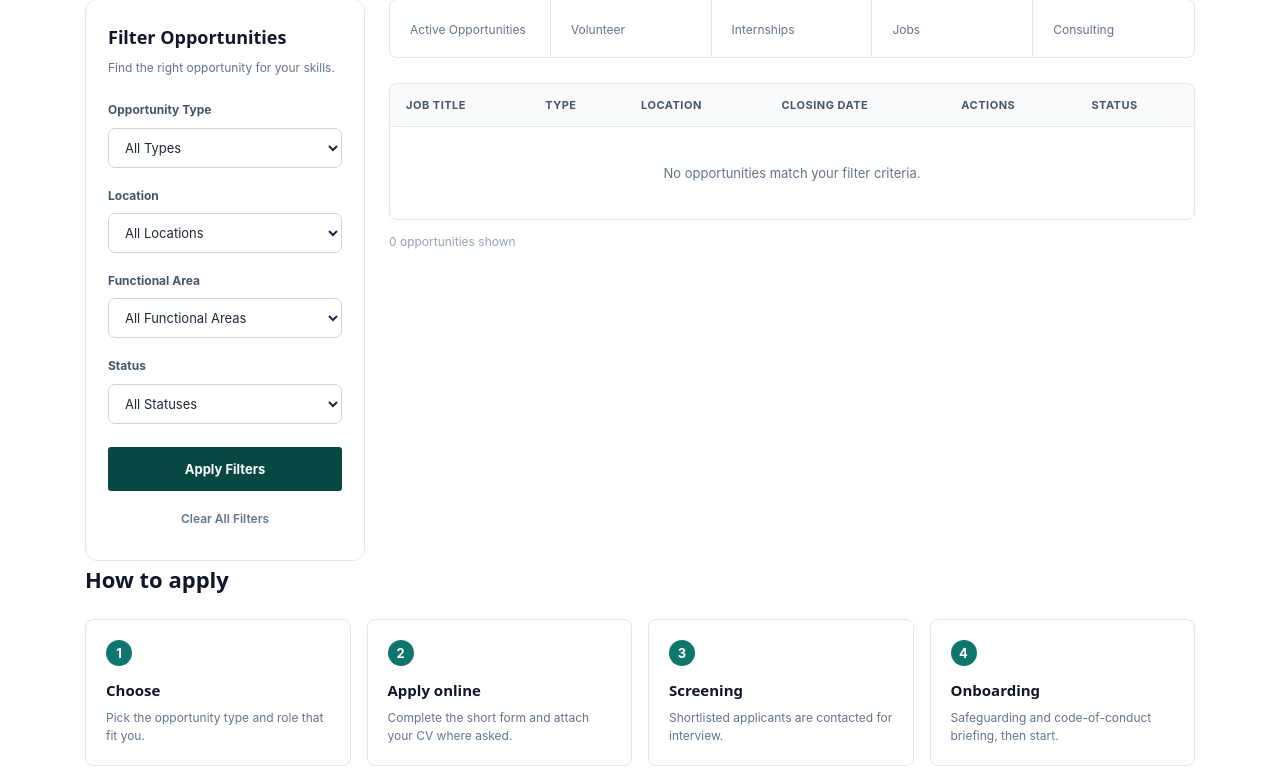
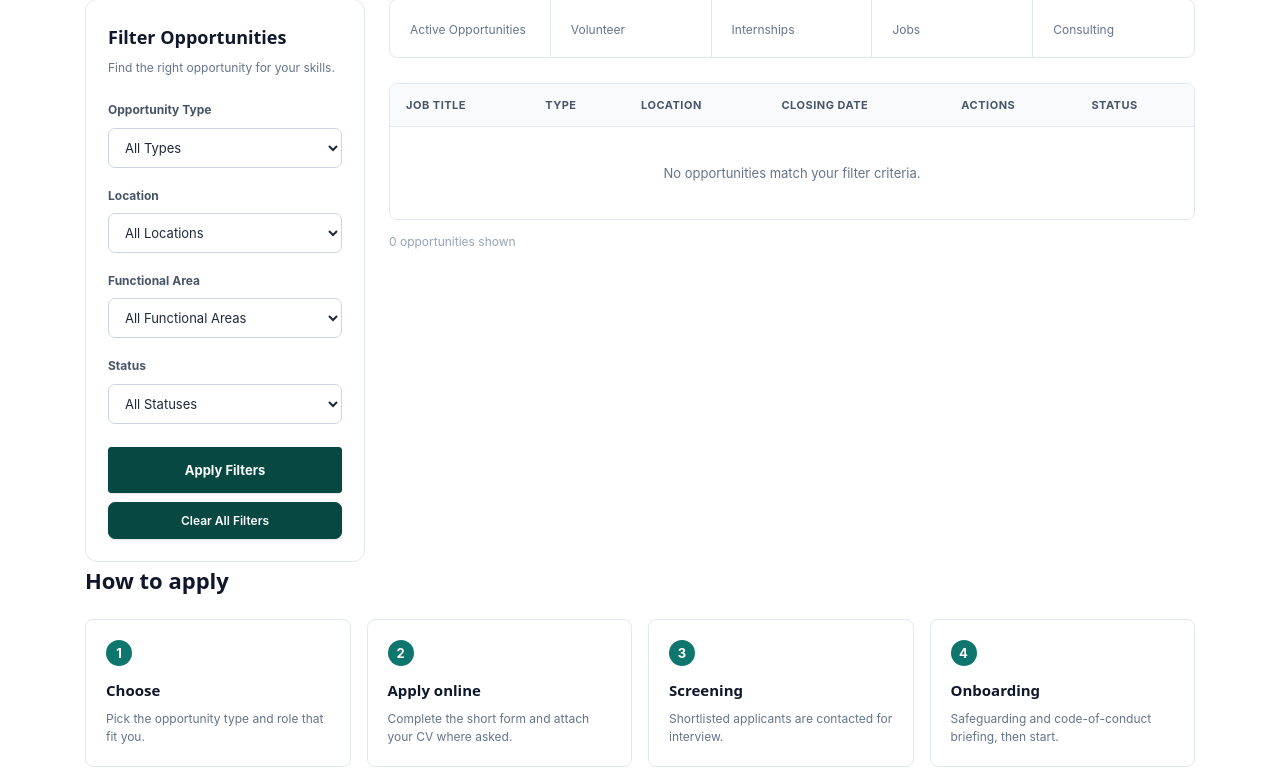
Before and after one commit to yousuf812/mmc_website, a Django app: template templates/engagement/volunteer_opportunities.html in a window 1280 px wide. Shown: the part 1557-2336 px from the top of the page. Run offline with Django 5.2, Linux system fonts and the light colour scheme; the template is opened without the code that fills it, so the values that code supplies are empty.

Commit message:
filter button fixed

```diff
--- a/templates/engagement/volunteer_opportunities.html
+++ b/templates/engagement/volunteer_opportunities.html
@@ -598,8 +598,17 @@
         </div>
 
         <div class="filter-actions">
-          <button type="submit" class="filter-submit">Apply Filters</button>
-          <a href="?" class="filter-reset">Clear All Filters</a>
+          <button type="submit"
+        class="filter-submit group inline-flex items-center justify-center gap-2 rounded-xl !bg-[#084843] !border-[1.5px] !border-[#084843] px-4 py-3 text-sm font-bold !text-white shadow-sm transition-all duration-300 hover:!-translate-y-0.5 hover:!bg-[#e97c61] hover:!border-[#e97c61] hover:!text-white">
+    Apply Filters
+</button>
+
+          <a href="?"
+          class="btn-dark filter-reset filter-submit group inline-flex items-center justify-center gap-2 rounded-xl px-4 py-3 text-sm font-bold shadow-sm"
+    style="background-color: #084843; color: #ffffff; border: 1.5px solid #084843; text-decoration: none; transition: all 0.3s ease;"
+    onmouseover="this.style.backgroundColor='#e97c61'; this.style.borderColor='#e97c61'; this.style.color='#ffffff'; this.style.transform='translateY(-2px)';"
+    onmouseout="this.style.backgroundColor='#084843'; this.style.borderColor='#084843'; this.style.color='#ffffff'; this.style.transform='translateY(0)';"
+          >Clear All Filters</a>
         </div>
       </form>
     </aside>
```
Also changed, not shown: static/css/output.css.
